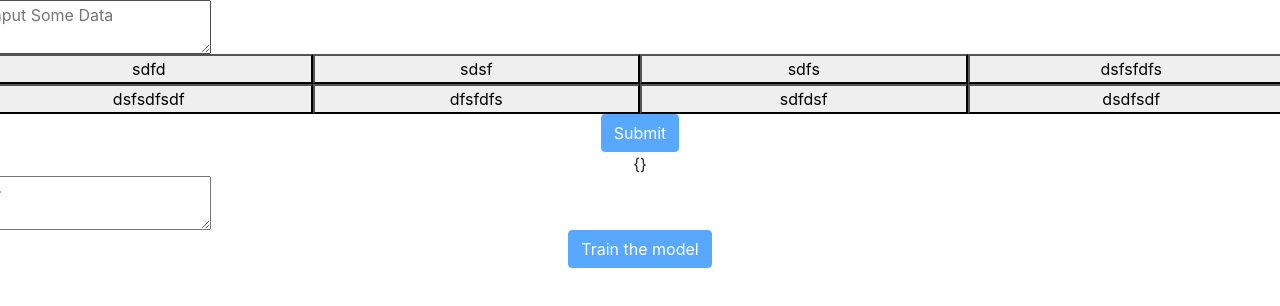
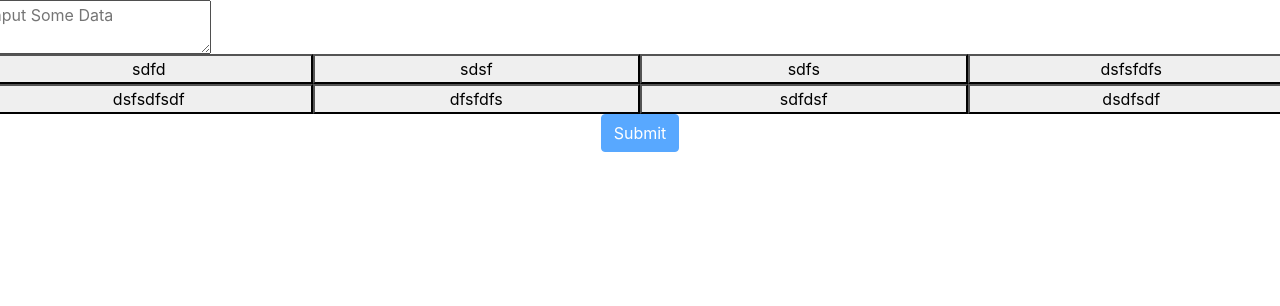
Before and after one commit to h-bar/demofi, a React (Create React App) app: page / in a window 1280 px wide. Shown: the top 306 px of the page. Built offline with nearby package versions, Linux system fonts and the light colour scheme.

Commit message:
compnent to render classification results

```diff
--- a/src/App.js
+++ b/src/App.js
@@ -68,7 +68,7 @@ class LongTextIn extends React.Component {
 function DataIn(props) {
   return (
     <div>
-      <LongTextIn updateData={props.updateData} data={props.data} cate="data" name="testData" placeholder="Input Some Data"></LongTextIn>
+      <LongTextIn updateData={props.updateData} data={props.data} cate="data" name="content" placeholder="Input Some Data"></LongTextIn>
     </div>)
 }
 
@@ -87,35 +87,40 @@ function SubmitBtn(props) {
   )
 }
 
-function ResultPanel(props) {
-  return (
-    <div>
-      {JSON.stringify(props.content)}
-    </div>
-  )
-}
+class ClassificationResult extends React.Component {
+  render() {
+    let result = this.props.content.result
+    if (result === undefined) return <div></div>
 
-class ResultEditor extends React.Component {
-  handleChange = (e) => {
-    let result = JSON.parse(e.target.value)
-    this.props.updateReult(result)
-  }
+    let byClass = {}
+    for (let e in result) {
+      let cls = result[e]
+      if (!(cls in byClass)) {
+        byClass[cls] = []
+      }
+      byClass[cls].push(<button>{e}</button>)
+    }
 
-  render() {
-    let value = JSON.stringify(this.props.value)
+    let classRows = []
+    for (let cls in byClass) {
+      classRows.push(<div>
+        <span>{cls}: </span>{byClass[cls]}
+      </div>)
+    }
     return (
-      <div className='row'>
-        <textarea placeholder={this.props.placeholder} onChange={this.handleChange} value={value}></textarea>
+      <div>
+        {classRows}
       </div>
     )
   }
 }
 
-function ResultEditPanel(props) {
+
+function ResultPanel(props) {
   let isDisable = props.appState !== appStates.edited
   return (
     <div>
-      <ResultEditor updateReult={props.updateResult} value={props.content}></ResultEditor>
+      <ClassificationResult content={props.content}></ClassificationResult>
       <button className="btn btn-primary" disabled={isDisable}>Train the model</button>
     </div>
   )
@@ -187,8 +192,7 @@ class App extends React.Component {
         <DataIn updateData={this.updateData} data={this.state.req}></DataIn>
         <ParamIn updateData={this.updateData} data={this.state.req}></ParamIn>
         <SubmitBtn appState={this.state.state} content="Submit" onClick={this.sendData}></SubmitBtn>
-        <ResultPanel content={this.state.resp}></ResultPanel>
-        <ResultEditPanel appState={this.state.state} content={this.state.resp} updateResult={this.updateResult}></ResultEditPanel>
+        { this.state.state === appStates.responded ? <ResultPanel content={this.state.resp}></ResultPanel> : <div></div>}
       </div>
     );
   }
```
